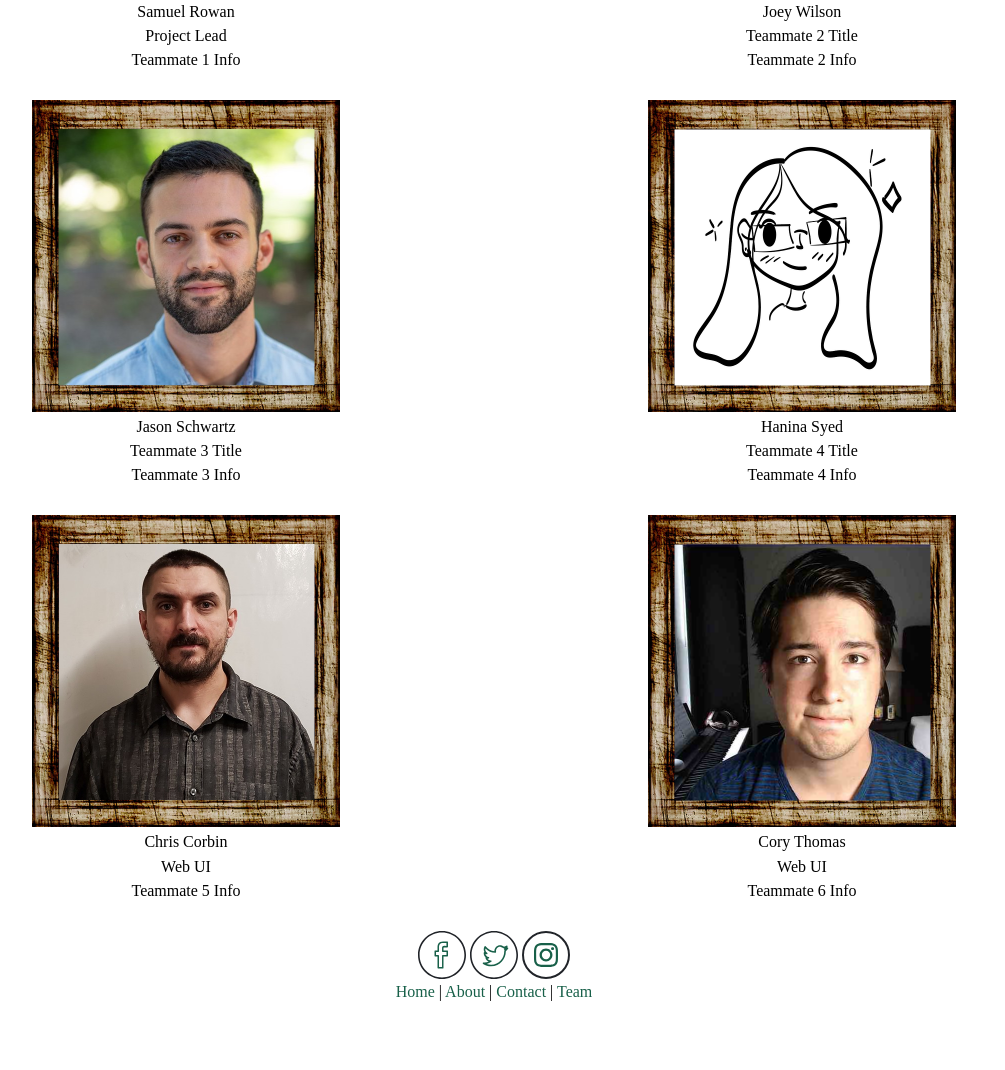
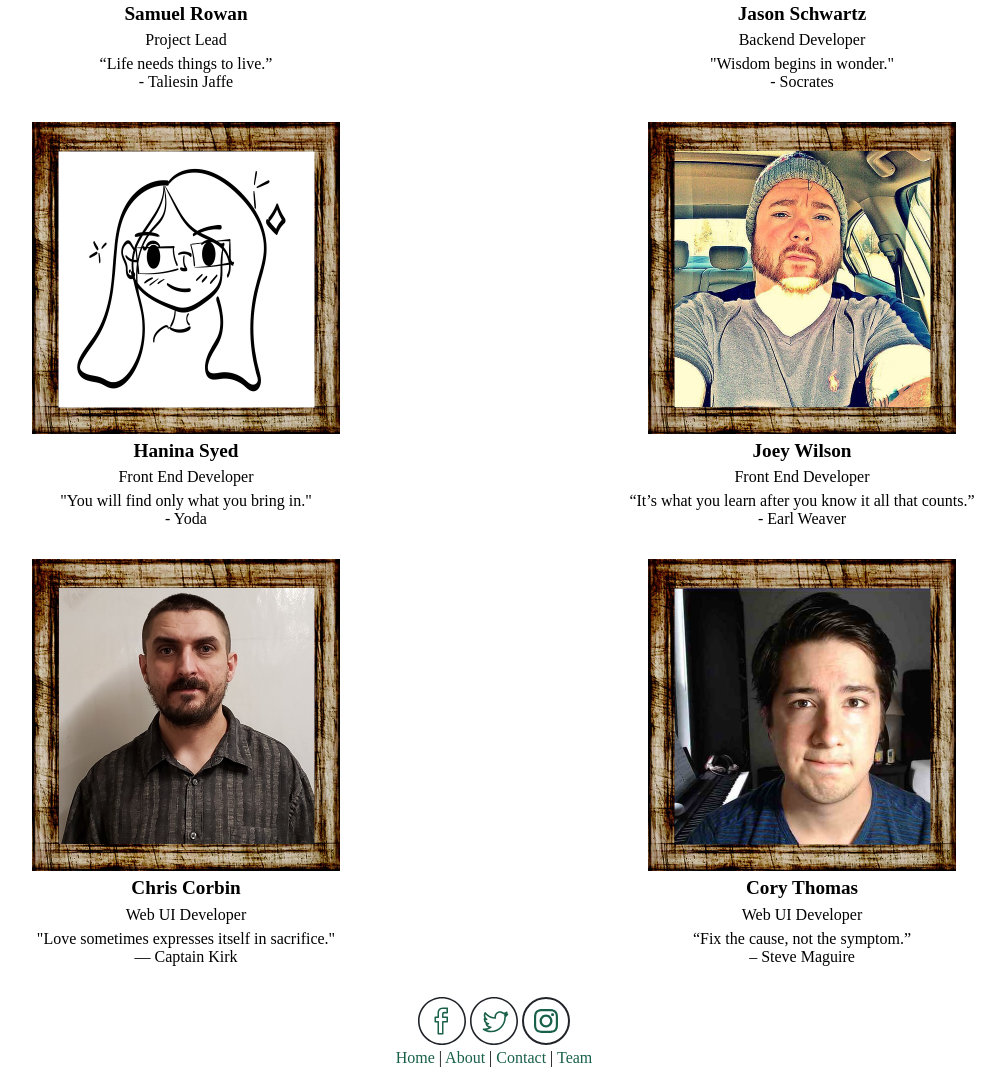
Before and after one commit to Cory-Thomas/web_ui, a plain HTML site: page team.html in a window 1280 px wide. Shown: the part 430-1500 px from the top of the page, without its empty margins (146-1151 px from the left). Before the commit the page ends 1444 px from the top, so only its background shows below. Drawn offline with Linux system fonts and the light colour scheme.

Commit message:
Minor Updates

```diff
--- a/css/indexteam.css
+++ b/css/indexteam.css
@@ -73,7 +73,7 @@ vertical-align: baseline;
 
 #watering_can img, #plant_data img, #plant_notes img{
     height: auto;
-    width: 30%;
+    width: 40%;
     padding: 2%;
 }
 
@@ -94,6 +94,11 @@ vertical-align: baseline;
     margin-top: 2%;
 }
 
+#teammates h2{
+    font-size: larger;
+    font-weight: bold;
+}
+
 #teammate_1 h2,p, #teammate_2 h2,p, #teammate_3 h2,p, #teammate_4 h2,p, #teammate_5 h2,p, #teammate_6 h2,p{
     padding: 1%;
 }
@@ -104,6 +109,10 @@ vertical-align: baseline;
     width: 40%;
 }
 
+#welcome_right{
+    width: 50%;
+}
+
 #index_content_top h2{
     font-size: 2rem;
 }
@@ -111,10 +120,6 @@ vertical-align: baseline;
 #ic_signup_btn{
     height: auto;
     width: 80%;
-}
-
-#welcome_right{
-    width: 50%;
 }
 
 #teammates img{
--- a/team.html
+++ b/team.html
@@ -28,47 +28,47 @@
 <img src="images\teammates\samuel-rowan.png" id="teammate_1_pic">
 <h2 id="teammate_1_name">Samuel Rowan</h2>
 <h3 id="teammate_1_title">Project Lead</h3>
-<p id="teammate_1_info">Teammate 1 Info</p>
+<p id="teammate_1_info">“Life needs things to live.”<br>- Taliesin Jaffe</p>
 </p>
 </div>
 
 <div id="teammate_2">
-<img src="images\teammates\joey-wilson.png" id="teammate_2_pic">
-<h2 id="teammate_2_name">Joey Wilson</h2>
-<h3 id="teammate_2_title">Teammate 2 Title</h3>
-<p id="teammate_2_info">Teammate 2 Info</p>
-</p>
-</div>
+  <img src="images\teammates\jason-schwartz.png" id="teammate_2_pic">
+  <h2 id="teammate_2_name">Jason Schwartz</h2>
+  <h3 id="teammate_2_title">Backend Developer</h3>
+  <p id="teammate_2_info">"Wisdom begins in wonder."<br>- Socrates</p>
+  </p>
+  </div>
 
 <div id="teammate_3">
-<img src="images\teammates\jason-schwartz.png" id="teammate_3_pic">
-<h2 id="teammate_3_name">Jason Schwartz</h2>
-<h3 id="teammate_3_title">Teammate 3 Title</h3>
-<p id="teammate_3_info">Teammate 3 Info</p>
+<img src="images\teammates\hanina-syed.png" id="teammate_3_pic">
+<h2 id="teammate_3_name">Hanina Syed</h2>
+<h3 id="teammate_3_title">Front End Developer</h3>
+<p id="teammate_3_info">"You will find only what you bring in."<br>- Yoda</p>
 </p>
 </div>
 
 <div id="teammate_4">
-<img src="images\teammates\hanina-syed.png" id="teammate_4_pic">
-<h2 id="teammate_4_name">Hanina Syed</h2>
-<h3 id="teammate_4_title">Teammate 4 Title</h3>
-<p id="teammate_4_info">Teammate 4 Info</p>
+<img src="images\teammates\joey-wilson.png" id="teammate_4_pic">
+<h2 id="teammate_4_name">Joey Wilson</h2>
+<h3 id="teammate_4_title">Front End Developer</h3>
+<p id="teammate_4_info">“It’s what you learn after you know it all that counts.”<br>- Earl Weaver</p>
 </p>
 </div>
 
 <div id="teammate_5">
 <img src="images\teammates\chris-corbin.png" id="teammate_5_pic">
 <h2 id="teammate_5_name">Chris Corbin</h2>
-<h3 id="teammate_5_title">Web UI</h3>
-<p id="teammate_5_info">Teammate 5 Info</p>
+<h3 id="teammate_5_title">Web UI Developer</h3>
+<p id="teammate_5_info">"Love sometimes expresses itself in sacrifice."<br>— Captain Kirk</p>
 </p>
 </div>
 
 <div id="teammate_6">
 <img src="images\teammates\cory-thomas.png" id="teammate_6_pic">
 <h2 id="teammate_6_name">Cory Thomas</h2>
-<h3 id="teammate_6_title">Web UI</h3>
-<p id="teammate_6_info">Teammate 6 Info</p>
+<h3 id="teammate_6_title">Web UI Developer</h3>
+<p id="teammate_6_info">“Fix the cause, not the symptom.”<br>– Steve Maguire</p>
 </p>
 </div>
 </div>
```
Also changed, not shown: index.html (+3 -3 lines).
